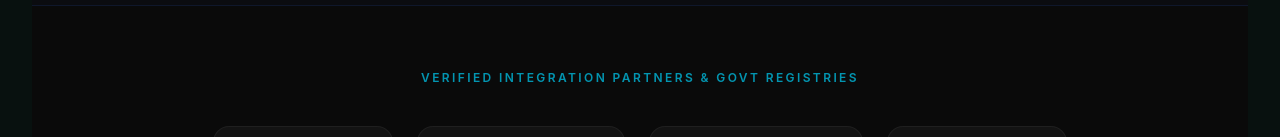
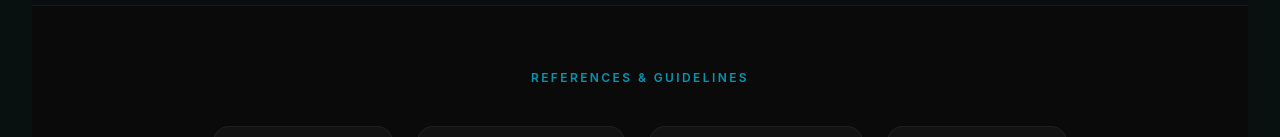
Before and after one commit to quantumcoder-3000/mp_online_healthcare_app, a Next.js app: page / in a window 1280 px wide. Shown: the part 4777-4914 px from the top of the page. Built offline with nearby package versions, Linux system fonts and the light colour scheme.

Commit message:
ui: change partners title to References & Guidelines

```diff
--- a/src/app/page.tsx
+++ b/src/app/page.tsx
@@ -291,7 +291,7 @@ export default function Home() {
         <div className="absolute bottom-0 left-1/2 -translate-x-1/2 w-3/4 h-24 bg-cyan-900/20 blur-[60px] -z-10 rounded-full"></div>
 
         <div className="max-w-7xl mx-auto px-4 text-center z-10">
-          <h4 className="text-xs font-semibold text-cyan-500/80 uppercase tracking-[0.2em] mb-10">Verified Integration Partners & Govt Registries</h4>
+          <h4 className="text-xs font-semibold text-cyan-500/80 uppercase tracking-[0.2em] mb-10">References & Guidelines</h4>
 
           <div className="flex flex-wrap items-center justify-center gap-6">
 
```
